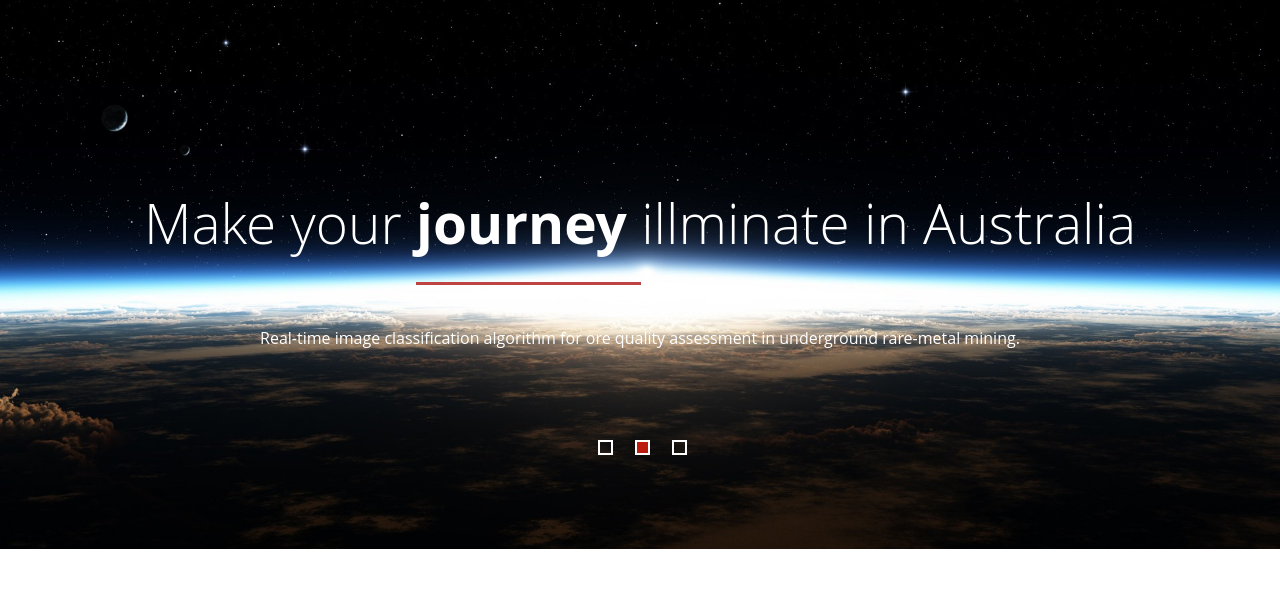
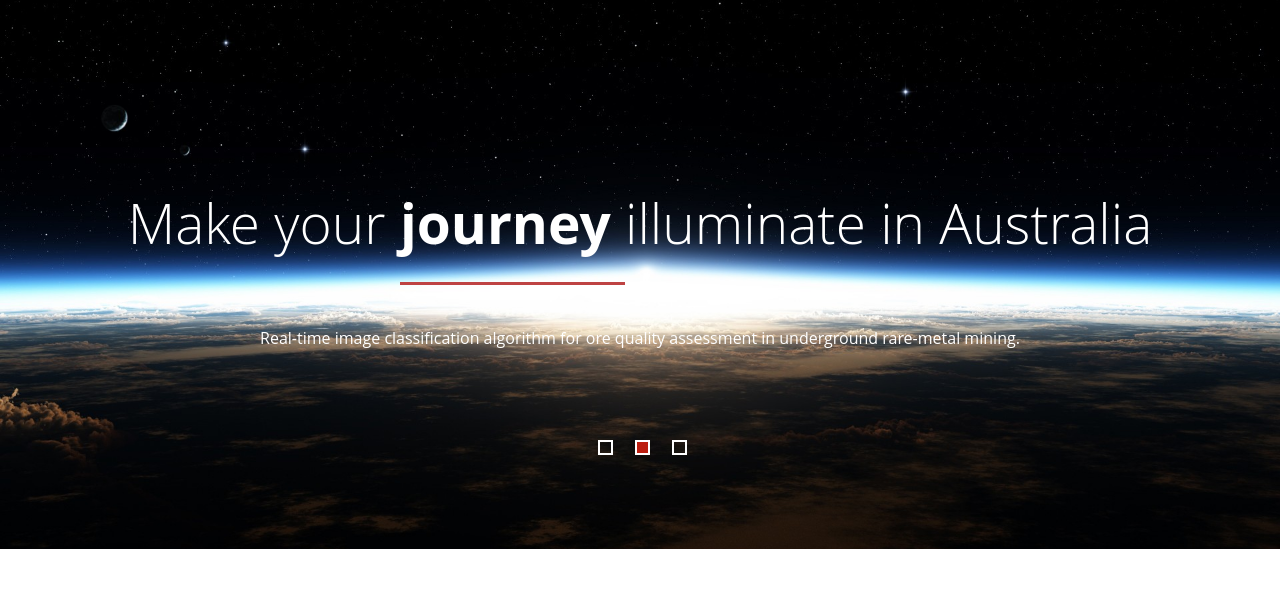
Before and after one commit to Illuminate-Imaging/Illuminate-Imaging.github.io, a plain HTML site: page index.html in a window 1280 px wide. Shown: the part 178-794 px from the top of the page. Drawn offline with Linux system fonts and the light colour scheme; a web font is replaced by a local one.

Commit message:
our services2

```diff
--- a/index.html
+++ b/index.html
@@ -114,7 +114,7 @@
                 </li>
                 <li>
                     <div class="banner-info">
-                        <h2>Make your <span> journey </span> illminate in Australia</h2>
+                        <h2>Make your <span> journey </span> illuminate in Australia</h2>
 
                         <div class="line"></div>
                         <p>Real-time image classification algorithm for ore quality assessment in underground rare-metal mining.</p>
@@ -122,7 +122,7 @@
                 </li>
                 <li>
                     <div class="banner-info">
-                        <h2>Make your <span> journey </span> illminate in Australia</h2>
+                        <h2>Make your <span> journey </span> illuminate in Australia</h2>
 
                         <div class="line"></div>
                         <p>Real-time image classification algorithm for ore quality assessment in underground rare-metal mining.</p>
```
